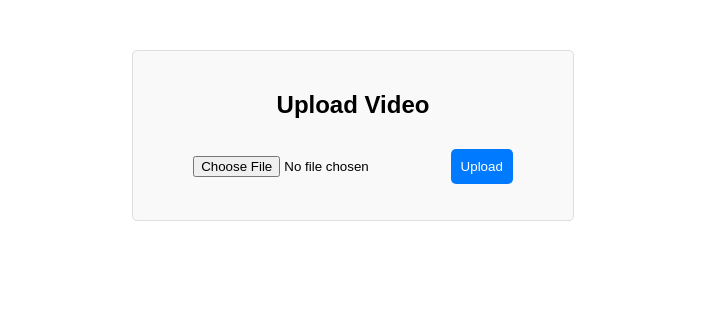
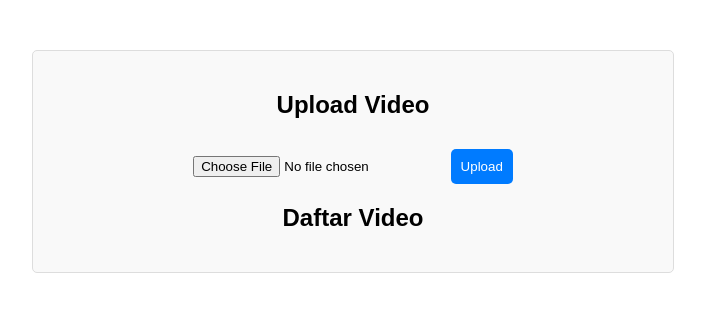
Before and after one commit to savon3481/flask-bismilah, a Flask app: page / in a window 1280 px wide. Shown: the top 312 px of the page, without its empty margins (287-992 px from the left). Run offline with Flask 3, Linux system fonts and the light colour scheme.

Commit message:
tambah putar video

```diff
--- a/app.py
+++ b/app.py
@@ -1,4 +1,4 @@
-from flask import Flask, jsonify, request, render_template
+from flask import Flask, jsonify, request, render_template, send_from_directory
 from flask_sqlalchemy import SQLAlchemy
 from flask_migrate import Migrate
 import os
@@ -17,7 +17,7 @@ app.config['UPLOAD_FOLDER'] = UPLOAD_FOLDER
 app.config['MAX_CONTENT_LENGTH'] = 100 * 1024 * 1024  # Batas 100MB
 
 db = SQLAlchemy(app)
-migrate = Migrate(app, db)  # Hubungkan Flask-Migrate dengan Flask dan SQLAlchemy
+migrate = Migrate(app, db)
 
 # Model Video
 class Video(db.Model):
@@ -26,10 +26,11 @@ class Video(db.Model):
     filepath = db.Column(db.String(255), nullable=False)
     uploaded_at = db.Column(db.DateTime, default=datetime.utcnow)
 
-# Render Halaman Upload
+# Render Halaman Utama
 @app.route('/')
 def index():
-    return render_template('index.html')
+    videos = Video.query.order_by(Video.uploaded_at.desc()).all()
+    return render_template('index.html', videos=videos)
 
 # Endpoint untuk Upload Video
 @app.route('/upload', methods=['POST'])
@@ -38,7 +39,6 @@ def upload_video():
         return jsonify({"error": "Tidak ada file yang diunggah"}), 400
 
     file = request.files['file']
-
     if file.filename == '':
         return jsonify({"error": "Nama file kosong"}), 400
 
@@ -61,5 +61,10 @@ def upload_video():
         }
     }), 201
 
+# Endpoint untuk Menampilkan Video
+@app.route('/videos/<filename>')
+def get_video(filename):
+    return send_from_directory(app.config['UPLOAD_FOLDER'], filename)
+
 if __name__ == '__main__':
     app.run(debug=True)
--- a/templates/index.html
+++ b/templates/index.html
@@ -3,7 +3,7 @@
   <head>
     <meta charset="UTF-8" />
     <meta name="viewport" content="width=device-width, initial-scale=1.0" />
-    <title>Upload Video</title>
+    <title>Upload & Play Video</title>
     <style>
       body {
         font-family: Arial, sans-serif;
@@ -11,7 +11,7 @@
         margin: 50px;
       }
       .container {
-        max-width: 400px;
+        max-width: 600px;
         margin: auto;
         padding: 20px;
         border: 1px solid #ddd;
@@ -37,6 +37,19 @@
         font-weight: bold;
         color: #333;
       }
+      video {
+        width: 100%;
+        margin-top: 10px;
+        border-radius: 5px;
+        background: #000;
+      }
+      .video-item {
+        margin-top: 10px;
+        padding: 10px;
+        border: 1px solid #ddd;
+        border-radius: 5px;
+        background-color: white;
+      }
     </style>
   </head>
   <body>
@@ -48,6 +61,22 @@
       </form>
       <p id="progress">Uploading...</p>
       <p id="message"></p>
+
+      <h2>Daftar Video</h2>
+      <div id="videoList">
+        {% for video in videos %}
+        <div class="video-item">
+          <p>{{ video.filename }}</p>
+          <video controls>
+            <source
+              src="{{ url_for('get_video', filename=video.filename) }}"
+              type="video/mp4"
+            />
+            Browser Anda tidak mendukung video tag.
+          </video>
+        </div>
+        {% endfor %}
+      </div>
     </div>
 
     <script>
@@ -85,6 +114,19 @@
 
               if (data.message) {
                 messageText.innerText = "Upload berhasil!";
+
+                // Tambahkan video ke daftar
+                let videoList = document.getElementById("videoList");
+                let newVideo = document.createElement("div");
+                newVideo.classList.add("video-item");
+                newVideo.innerHTML = `
+                        <p>${fileInput.name}</p>
+                        <video controls>
+                            <source src="/videos/${fileInput.name}" type="video/mp4">
+                            Browser Anda tidak mendukung video tag.
+                        </video>
+                    `;
+                videoList.prepend(newVideo);
               } else {
                 messageText.innerText = "Upload gagal: " + data.error;
               }
```
